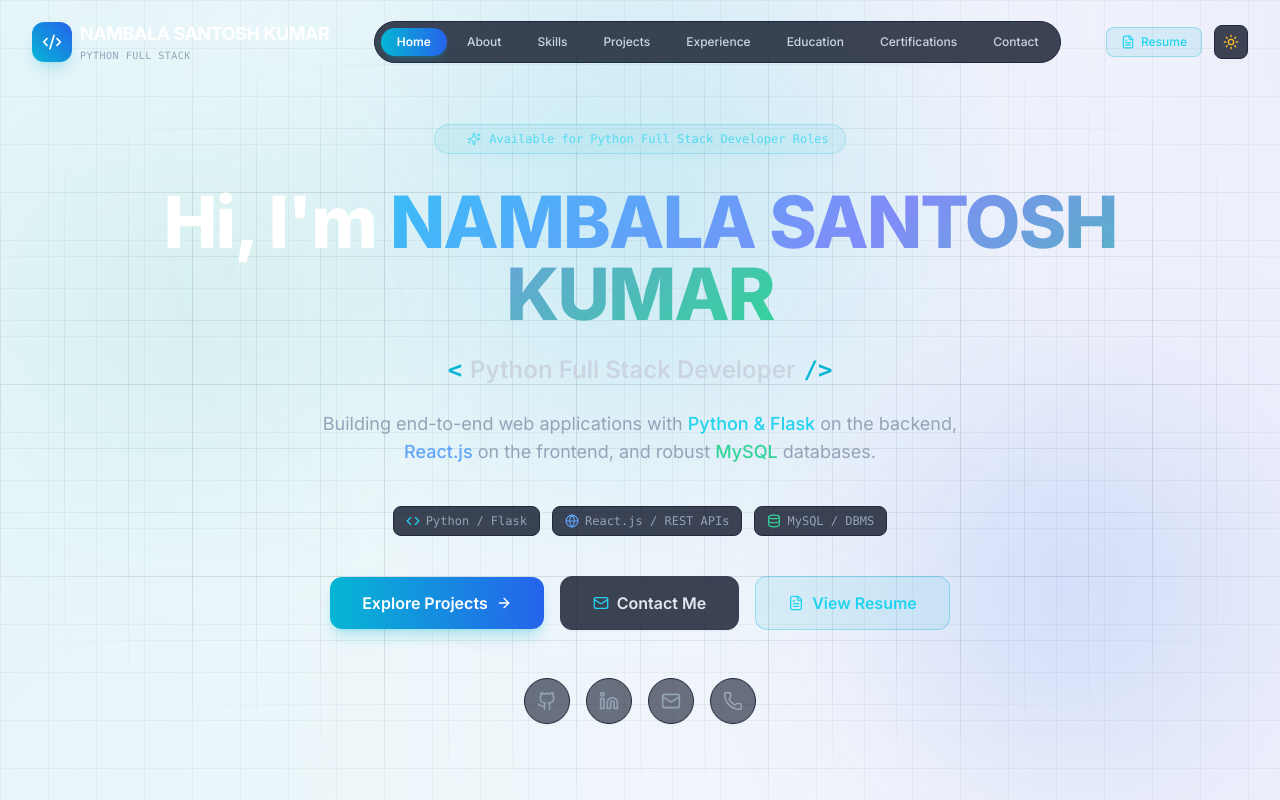
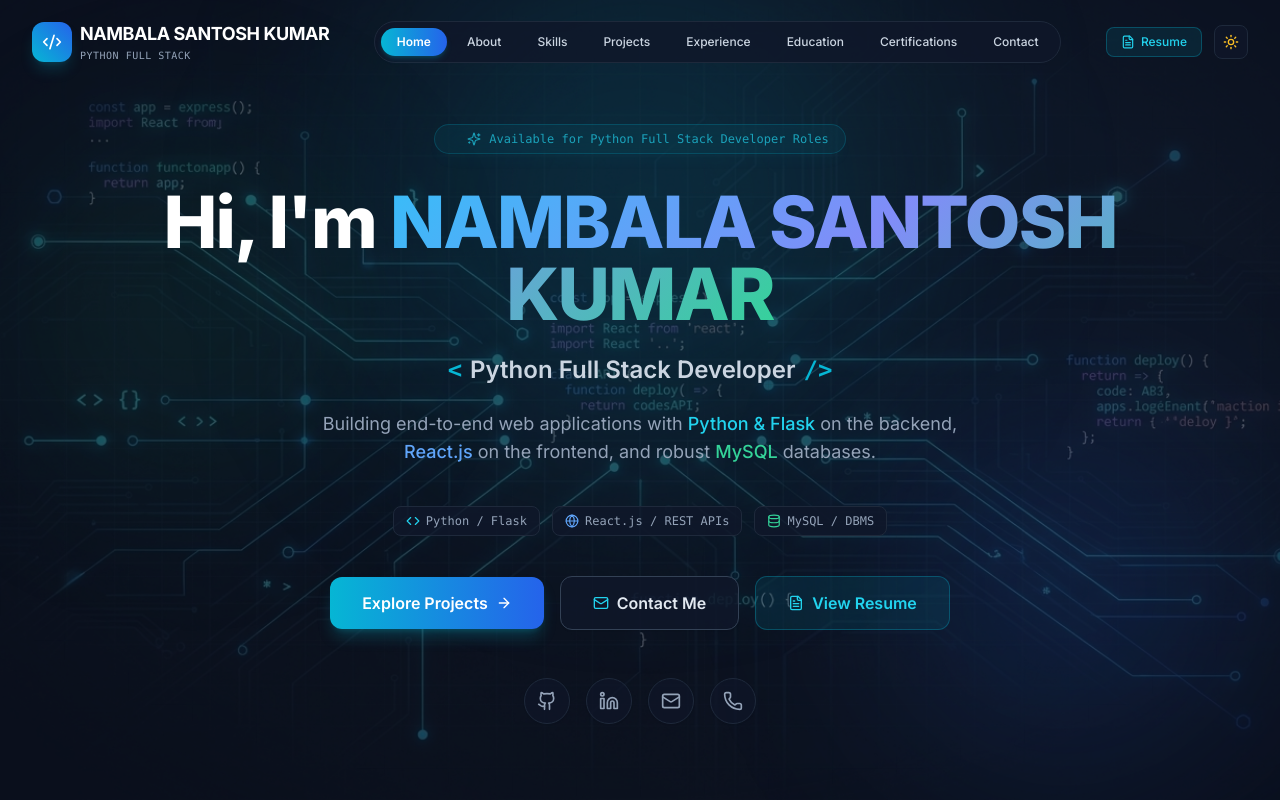
Before and after one commit to NSantoshKumar2005/NAMBALA-SANTOSH-KUMAR-PORTFOLIO, a React (Vite) app: page / in a window 1280 px wide. Shown: the top 800 px of the page. Built offline with nearby package versions, Linux system fonts and the light colour scheme.

Commit message:
Add professional software engineering tech background theme

```diff
--- a/src/App.jsx
+++ b/src/App.jsx
@@ -26,7 +26,7 @@ export default function App() {
   }, [darkMode]);
 
   return (
-    <div className="min-h-screen engineering-grid-light dark:engineering-grid-dark text-slate-900 dark:text-slate-100 transition-colors duration-300 relative font-sans">
+    <div className="min-h-screen bg-slate-50 dark:bg-[#0a0f1d] text-slate-900 dark:text-slate-100 transition-colors duration-300 relative font-sans">
       <Navbar
         darkMode={darkMode}
         setDarkMode={setDarkMode}
--- a/src/components/Hero.jsx
+++ b/src/components/Hero.jsx
@@ -7,6 +7,12 @@ export default function Hero({ openResumeModal }) {
 
   return (
     <section id="home" className="relative min-h-screen pt-28 pb-16 flex items-center justify-center overflow-hidden">
+      {/* Software Engineering Background Image Layer */}
+      <div
+        className="absolute inset-0 bg-cover bg-center bg-no-repeat opacity-15 dark:opacity-30 pointer-events-none transition-opacity duration-500 [mask-image:radial-gradient(ellipse_80%_80%_at_50%_50%,#000_60%,transparent_100%)]"
+        style={{ backgroundImage: "url('/bg-tech.jpg')" }}
+      ></div>
+
       {/* Glow background decorative elements */}
       <div className="absolute top-1/4 left-1/2 -translate-x-1/2 -translate-y-1/2 w-[500px] h-[500px] bg-cyan-500/10 dark:bg-cyan-500/15 rounded-full blur-[120px] pointer-events-none"></div>
       <div className="absolute bottom-10 right-10 w-[350px] h-[350px] bg-blue-600/10 dark:bg-blue-600/15 rounded-full blur-[100px] pointer-events-none"></div>
--- a/src/index.css
+++ b/src/index.css
@@ -6,28 +6,6 @@
   body {
     overflow-x: hidden;
   }
-}
-
-/* Professional Engineering Background Canvas */
-.engineering-grid-dark {
-  background-color: #080d1a;
-  background-image:
-    radial-gradient(at 0% 0%, rgba(6, 182, 212, 0.12) 0px, transparent 50%),
-    radial-gradient(at 100% 0%, rgba(99, 102, 241, 0.12) 0px, transparent 50%),
-    radial-gradient(at 50% 100%, rgba(16, 185, 129, 0.08) 0px, transparent 50%),
-    linear-gradient(to right, rgba(255, 255, 255, 0.03) 1px, transparent 1px),
-    linear-gradient(to bottom, rgba(255, 255, 255, 0.03) 1px, transparent 1px);
-  background-size: 100% 100%, 100% 100%, 100% 100%, 48px 48px, 48px 48px;
-}
-
-.engineering-grid-light {
-  background-color: #f8fafc;
-  background-image:
-    radial-gradient(at 0% 0%, rgba(6, 182, 212, 0.08) 0px, transparent 50%),
-    radial-gradient(at 100% 0%, rgba(99, 102, 241, 0.08) 0px, transparent 50%),
-    linear-gradient(to right, rgba(0, 0, 0, 0.04) 1px, transparent 1px),
-    linear-gradient(to bottom, rgba(0, 0, 0, 0.04) 1px, transparent 1px);
-  background-size: 100% 100%, 100% 100%, 48px 48px, 48px 48px;
 }
 
 /* Custom Glassmorphism styles */
@@ -73,7 +51,7 @@
 }
 
 ::-webkit-scrollbar-track {
-  background: #080d1a;
+  background: #0a0f1d;
 }
 
 ::-webkit-scrollbar-thumb {
```
Also changed, not shown: public/bg-tech.jpg (added).
